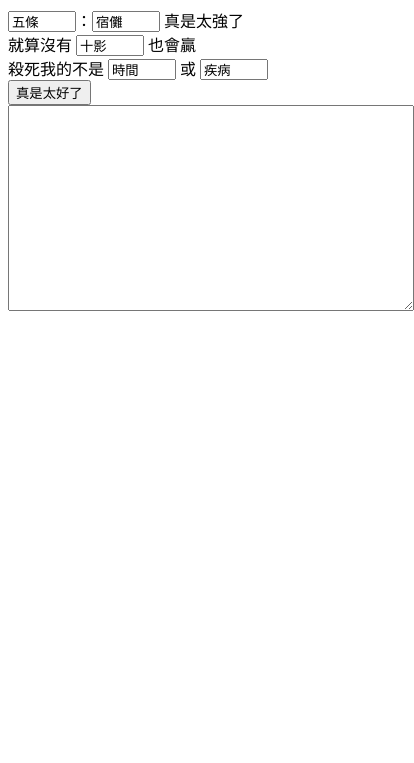
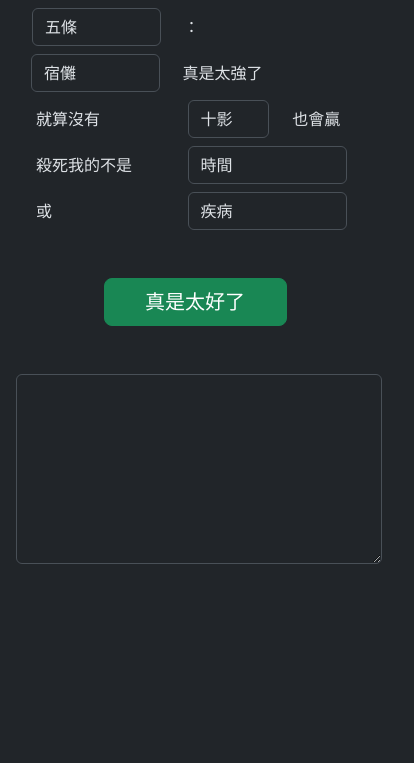
Before and after one commit to seanxkao/jujutsu, a plain HTML site: page index.html in a window 390 px wide. Shown: the part 81-844 px from the top of the page, 414 px wide, since content can reach past the window. Drawn offline with nearby package versions, Linux system fonts and the light colour scheme.

Commit message:
Use Bootstrap 5; Apply Dark Theme; Responsive Design

```diff
--- a/index.html
+++ b/index.html
@@ -1,24 +1,70 @@
 <!DOCTYPE html>
-<html>
+<html lang="en" data-bs-theme="dark">
+
 <head>
+    <meta charset="utf-8">
+    <meta name="viewport" content="width=device-width, initial-scale=1">
     <title>五條體生成器</title>
+    <link href="https://cdn.jsdelivr.net/npm/bootstrap@5.3.2/dist/css/bootstrap.min.css" rel="stylesheet"
+        integrity="sha384-T3c6CoIi6uLrA9TneNEoa7RxnatzjcDSCmG1MXxSR1GAsXEV/Dwwykc2MPK8M2HN" crossorigin="anonymous">
 </head>
 
 <body>
-		<h1>五條體生成器</h1>
-		<div>
-			<input id="me" value="五條" style="width:60px;">：<input id="character" value="宿儺" style="width:60px;"> 真是太強了
+    <div class="container mt-4">
+        <div class="row">
+            <div class="col col-12 col-lg-8 mx-auto">
+                <h1 class="text-center mb-4">五條體生成器</h1>
+
+                <div class="row m-2 row-col-2 row-col-md-4 text-center gy-2 input-group">
+                    <div class="col-5 col-md-2">
+                        <input id="me" value="五條" class="form-control">
                     </div>
-		<div>
-			就算沒有 <input id="object" value="十影" style="width:60px;"></input> 也會贏
+                    <span class="col-5 col-md-1 d-flex align-items-center">：</span>
+                    <div class="col-5 col-md-3 ms-md-1">
+                        <input id="character" value="宿儺" class="form-control">
                     </div>
-		<div>
-			殺死我的不是 <input id="thing1" value="時間" style="width:60px;"></input> 或 <input id="thing2" value="疾病" style="width:60px;"></input>
+                    <span class="col-6 col-md-3 d-flex align-items-center">真是太強了</span>
                 </div>
-		<button type="button" id="mainButton">真是太好了</button>
-		<div>
-			<textarea id="output" style="width:400px;height:200px;"></textarea>
+
+                <div class="row m-2 text-center input-group">
+                    <span class="col-5 col-md-3 d-flex align-items-center ms-1">就算沒有</span>
+                    <div class="col col-md-3">
+                        <input id="object" value="十影" class="form-control">
                     </div>
+                    <span class="col d-flex align-items-center">也會贏</span>
+                </div>
+
+                <div class="row mx-2 row-col-2 row-col-md-3 gy-2 text-center input-group">
+                    <span class="col-5 col-md-3 d-flex align-items-center ms-1">殺死我的不是</span>
+                    <div class="col-6 col-md-3">
+                        <input id="thing1" value="時間" class="form-control">
+                    </div>
+                    <span class="col-5 col-md-1 d-flex align-items-center ms-1">或</span>
+                    <div class="col-6  col-md-3">
+                        <input id="thing2" value="疾病" class="form-control"></input>
+                    </div>
+                </div>
+
+                <div class="d-grid gap-2 col-6 mx-auto my-5">
+                    <button type="button" id="mainButton" class="btn btn-success btn-lg">真是太好了</button>
+                </div>
+
+                <div class="my-3 mx-1 text-center input-group">
+                    <textarea id="output" class="form-control" row="5" style="min-height: 190px;"></textarea>
+                </div>
+            </div>
+        </div>
+    </div>
+
+    <script src="https://cdn.jsdelivr.net/npm/bootstrap@5.3.2/dist/js/bootstrap.bundle.min.js"
+        integrity="sha384-C6RzsynM9kWDrMNeT87bh95OGNyZPhcTNXj1NW7RuBCsyN/o0jlpcV8Qyq46cDfL"
+        crossorigin="anonymous"></script>
+    <script src="https://cdn.jsdelivr.net/npm/@popperjs/core@2.11.8/dist/umd/popper.min.js"
+        integrity="sha384-I7E8VVD/ismYTF4hNIPjVp/Zjvgyol6VFvRkX/vR+Vc4jQkC+hVqc2pM8ODewa9r"
+        crossorigin="anonymous"></script>
+    <script src="https://cdn.jsdelivr.net/npm/bootstrap@5.3.2/dist/js/bootstrap.min.js"
+        integrity="sha384-BBtl+eGJRgqQAUMxJ7pMwbEyER4l1g+O15P+16Ep7Q9Q+zqX6gSbd85u4mG4QzX+"
+        crossorigin="anonymous"></script>
 </body>
 
 <script>
@@ -29,8 +75,7 @@
     var thing1Input = document.getElementById("thing1")
     var thing2Input = document.getElementById("thing2")
     var output = document.getElementById("output")
-		button.onclick = function()
-		{
+    button.onclick = function () {
         var result = [];
         result.push(
             meInput.value + "：" + characterInput.value + "太強了",
```
Lines whose indentation alone changed are shown as unchanged.
